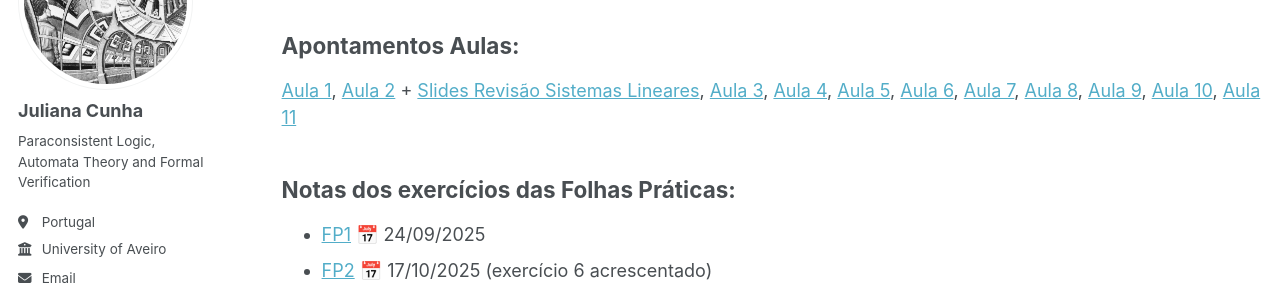
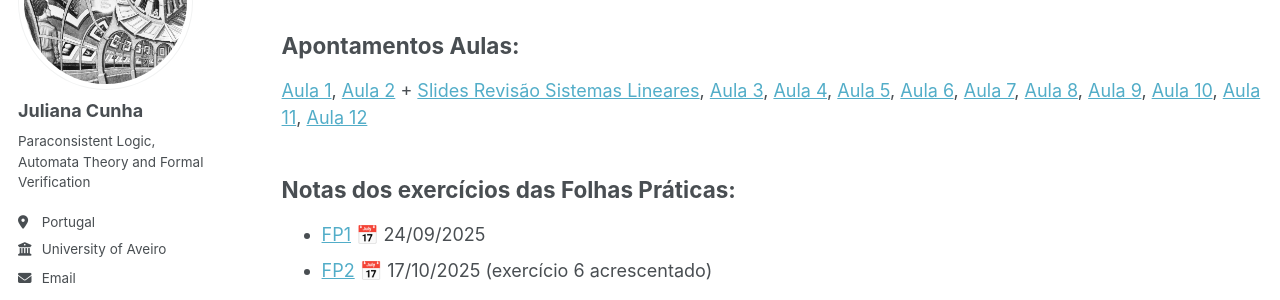
Before and after one commit to juliana-cunha/juliana-cunha.github.io, a Jekyll site: the page built from _pages/teaching.md, in a window 1280 px wide and 1174 px high. Shown: the part 185-485 px from the top of the window. Built offline with Jekyll 4.4.1, drawn with Linux system fonts in a browser that asks for light colours; some web fonts are replaced; a script that is not in the unit is left out.

Commit message:
Update teaching.md

```diff
--- a/_pages/teaching.md
+++ b/_pages/teaching.md
@@ -10,7 +10,7 @@ author_profile: true
 
 Apontamentos Aulas:
 ------
-[Aula 1](https://juliana-cunha.github.io/files/Aula%201.pdf), [Aula 2](https://juliana-cunha.github.io/files/Aula%202.pdf) + [Slides Revisão Sistemas Lineares](https://juliana-cunha.github.io/files/Revis%C3%A3o_sistemas_lineares.pdf), [Aula 3](https://juliana-cunha.github.io/files/Aula%203.pdf), [Aula 4](https://juliana-cunha.github.io/files/Aula%204.pdf), [Aula 5](https://juliana-cunha.github.io/files/Aula%205.pdf), [Aula 6](https://juliana-cunha.github.io/files/Aula%206.pdf), [Aula 7](https://juliana-cunha.github.io/files/Aula%207.pdf), [Aula 8](https://juliana-cunha.github.io/files/Aula%208.pdf), [Aula 9](https://juliana-cunha.github.io/files/Aula%209.pdf), [Aula 10](https://juliana-cunha.github.io/files/Aula%2010.pdf), [Aula 11](https://juliana-cunha.github.io/files/Aula%2011.pdf)
+[Aula 1](https://juliana-cunha.github.io/files/Aula%201.pdf), [Aula 2](https://juliana-cunha.github.io/files/Aula%202.pdf) + [Slides Revisão Sistemas Lineares](https://juliana-cunha.github.io/files/Revis%C3%A3o_sistemas_lineares.pdf), [Aula 3](https://juliana-cunha.github.io/files/Aula%203.pdf), [Aula 4](https://juliana-cunha.github.io/files/Aula%204.pdf), [Aula 5](https://juliana-cunha.github.io/files/Aula%205.pdf), [Aula 6](https://juliana-cunha.github.io/files/Aula%206.pdf), [Aula 7](https://juliana-cunha.github.io/files/Aula%207.pdf), [Aula 8](https://juliana-cunha.github.io/files/Aula%208.pdf), [Aula 9](https://juliana-cunha.github.io/files/Aula%209.pdf), [Aula 10](https://juliana-cunha.github.io/files/Aula%2010.pdf), [Aula 11](https://juliana-cunha.github.io/files/Aula%2011.pdf), [Aula 12](https://juliana-cunha.github.io/files/Aula%2012.pdf)
 
 Notas dos exercícios das Folhas Práticas:
 ------
```
